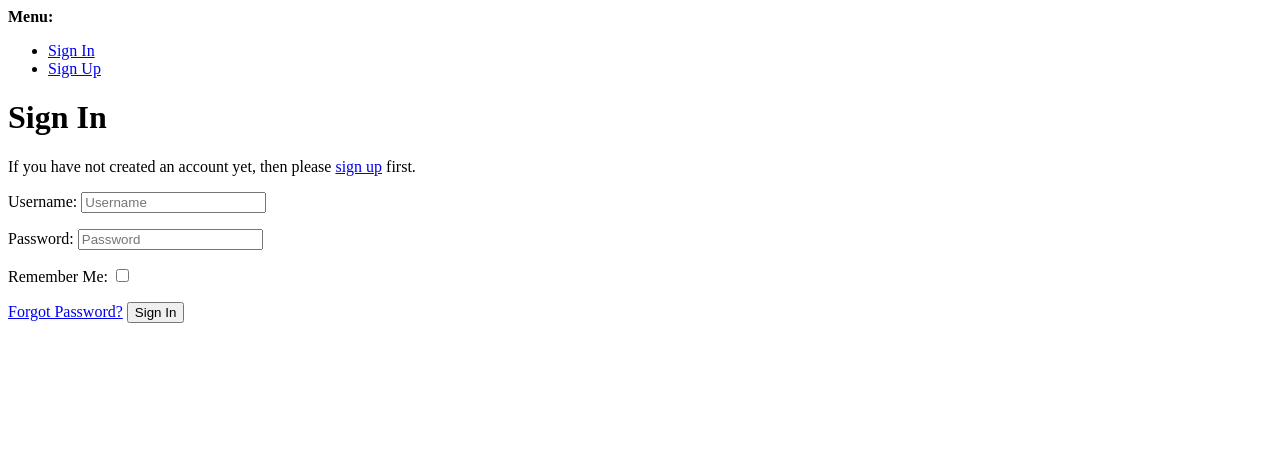
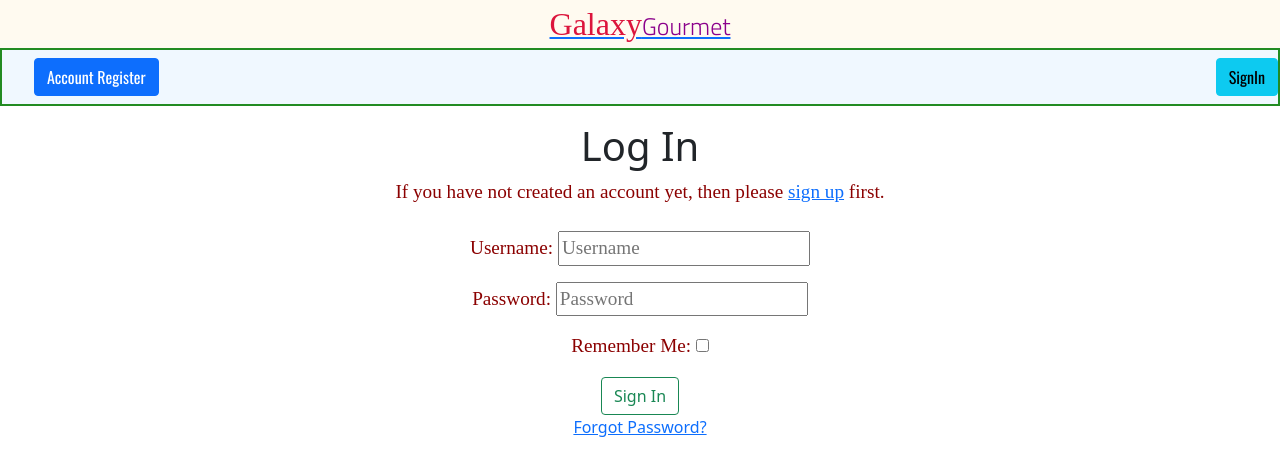
Before and after one commit to 0w3nM/portfolio4_restaurant, a Django app: page /accounts/login/ in a window 1280 px wide. Shown: the top 476 px of the page. Run offline with Django 3.2, Linux system fonts and the light colour scheme; some libraries are stand-ins or nearby versions; some web fonts are replaced.

Commit message:
Changed debug to True, updated extend tags on login, logout and signup html pages to just 'base.html'.

```diff
--- a/templates/allauth/account/login.html
+++ b/templates/allauth/account/login.html
@@ -1,43 +1,19 @@
 {% extends "base.html" %}
-
 {% load i18n %}
-{% load account socialaccount%}
-
-{%block head_title %}{% trans "Sign In" %}{% endblock %}
-
+{% block title %}{% trans "Sign In" %}{% endblock %}
 {% block content %}
-
-<h1>{% trans "Sign In" %}</h1>
-
-{% get_providers as socialaccount_providers %} {% if socialaccount_providers %}
-<p>
-  {% blocktrans with site.name as site_name %}Please sign in with one of your
-  existing third party accounts. Or, <a href="{{ signup_url }}">sign up</a> for
-  a {{ site_name }} account and sign in below:{% endblocktrans %}
-</p>
-
-<div class="socialaccount_ballot">
-  <ul class="socialaccount_providers">{% include "socialaccount/snippets/provider_list.html" with process="login" %}
-  </ul>
-
-  <div class="login-or">{% trans 'or' %}</div>
+<div class="container text-center">
+  <h1 class="heading-text">{% trans "Log In" %}</h1>
+  <p>{% blocktrans %}If you have not created an account yet, then please
+  <a href="{{ signup_url }}" class="darkgreen-text">sign up</a> first.{% endblocktrans %}</p>
+  <form class="form p-2" method="POST" action="{% url 'account_login' %}">
+    {% csrf_token %}
+    {{ form.as_p }}
+    {% if redirect_field_value %}
+    <input type="hidden" name="{{ redirect_field_name }}" value="{{ redirect_field_value }}" />
+    {% endif %}
+    <button class="btn btn-outline-success my-2 my-sm-0 search-button mb-2" type="submit">{% trans "Sign In" %}</button>
+    <a class="button secondaryAction d-block darkgreen-text" href="{% url 'account_reset_password' %}">{% trans "Forgot Password?" %}</a>
+  </form>
 </div>
-
-{% include "socialaccount/snippets/login_extra.html" %} {% else %}
-<p>
-  {% blocktrans %}If you have not created an account yet, then please
-  <a href="{{ signup_url }}">sign up</a> first.{% endblocktrans %}
-</p>
-{% endif %}
-
-<form class="login" method="POST" action="{% url 'account_login' %}">
-  {% csrf_token %} {{ form.as_p }} {% if redirect_field_value %}
-  <input type="hidden" name="{{ redirect_field_name }}" value="{{ redirect_field_value }}"/>
-  {% endif %}
-  <a class="button secondaryAction" href="{% url 'account_reset_password' %}"
-    >{% trans "Forgot Password?" %}</a
-  >
-  <button class="primaryAction" type="submit">{% trans "Sign In" %}</button>
-</form>
-
-{% endblock content%}
+{% endblock %}
--- a/templates/allauth/account/logout.html
+++ b/templates/allauth/account/logout.html
@@ -1,4 +1,4 @@
-{% extends "account/base.html" %}
+{% extends "base.html" %}
 
 {% load i18n %}
 
--- a/templates/allauth/account/signup.html
+++ b/templates/allauth/account/signup.html
@@ -1,4 +1,4 @@
-{% extends "account/base.html" %}
+{% extends "base.html" %}
 
 {% load i18n %}
 
```
Also changed, not shown: restaurant/settings.py (+5 -2 lines).
